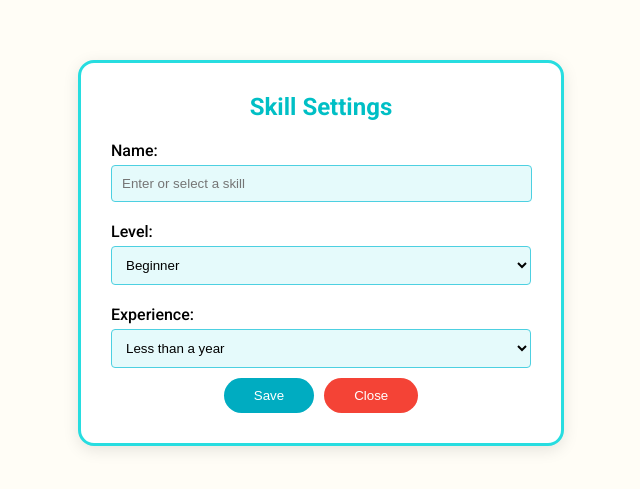
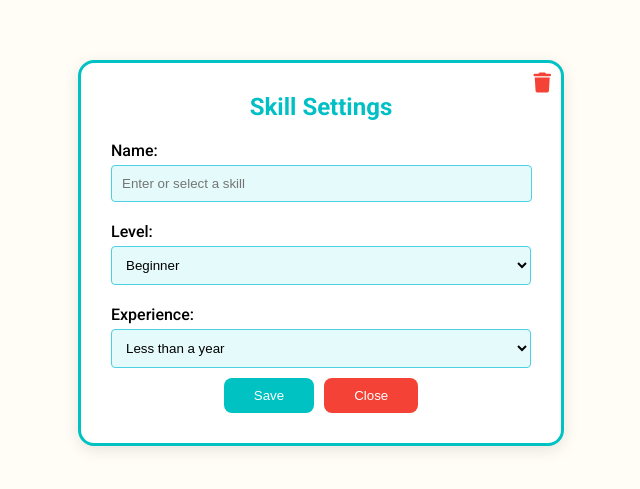
Before and after one commit to tolikN/popup-ui, a plain HTML site: page skillsPopup.html in a window 1280 px wide. Shown: the part 155-644 px from the top of the page, without its empty margins (319-959 px from the left). Drawn offline with nearby package versions, Linux system fonts and the light colour scheme.

Commit message:
Magor changws

```diff
--- a/skillsPopup.html
+++ b/skillsPopup.html
@@ -5,6 +5,7 @@
     <meta name="viewport" content="width=device-width, initial-scale=1.0">
     <title>Skill Settings</title>
     <link href="https://fonts.googleapis.com/css2?family=Roboto:wght@300;400;500;700&display=swap" rel="stylesheet">
+    <link href="https://cdnjs.cloudflare.com/ajax/libs/font-awesome/6.0.0-beta3/css/all.min.css" rel="stylesheet"> <!-- Font Awesome -->
     <script src="https://code.jquery.com/jquery-3.6.0.min.js"></script>
     <script src="https://code.jquery.com/ui/1.12.1/jquery-ui.js"></script>
     <link rel="stylesheet" href="https://code.jquery.com/ui/1.12.1/themes/smoothness/jquery-ui.css" />
@@ -23,7 +24,8 @@
             border-radius: 16px;
             box-shadow: 0 4px 16px rgba(0, 0, 0, 0.1);
             width: 420px;
-            border: 3px solid #27DDE0; /* насичена бірюзова рамка */
+            border: 3px solid #00c2c2; /* насичена бірюзова рамка */
+            position: relative; /* To position the delete icon */
         }
         .popup h2 {
             margin-top: 0;
@@ -44,7 +46,7 @@
             background: #E5FAFB;
         }
 
-        .popup input{
+        .popup input {
             width: 95%;
             padding: 10px;
             margin-bottom: 10px;
@@ -52,6 +54,7 @@
             border-radius: 4px;
             background: #E5FAFB;
         }
+
         .popup .buttons {
             display: flex;
             justify-content: center;
@@ -60,21 +63,30 @@
         .popup .save, .popup .close {
             padding: 10px 30px;
             border: none;
-            border-radius: 100px;
+            border-radius: 8px;
             cursor: pointer;
         }
         .popup .save {
-            background: #00ACC1;
+            background: #00c2c2;
             color: white;
         }
         .popup .close {
             background: #F44336;
             color: white;
         }
+        .popup .delete-icon {
+            position: absolute;
+            top: 10px;
+            right: 10px;
+            font-size: 20px;
+            color: #F44336;
+            cursor: pointer;
+        }
     </style>
 </head>
 <body>
     <div class="popup">
+        <i class="fas fa-trash delete-icon"></i> <!-- Trash can icon -->
         <h2 id="popup-title">Skill Settings</h2>
         <label for="skill">Name:</label>
         <input type="text" id="skill" class="skill-input" placeholder="Enter or select a skill">
@@ -115,7 +127,7 @@
                 source: skills,
                 minLength: 2,
                 select: function(event, ui) {
-                $('#popup-title').text(`Skill Settings${ui.item.value}`);
+                $('#popup-title').text(`${ui.item.value} Skill Settings`);
             }
         });
 
@@ -123,6 +135,10 @@
                 const value = $(this).val();
                 $('#popup-title').text(value ? `${value} Skill Settings` : 'Skill Settings');
             });
+
+            $('.delete-icon').on('click', function() {
+                alert("File deleted");
+            });
         });
     </script>
 </body>
```
Also changed, not shown: warningPopup.html (+1 -1 lines).
